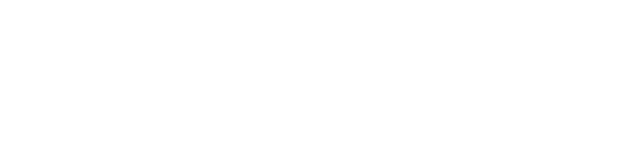
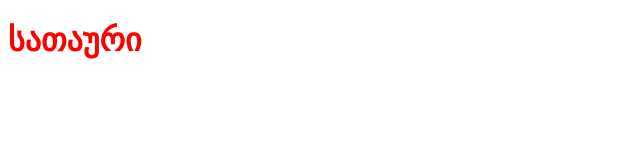
Before and after one commit to NokaK/lesson4-gitHub, a plain HTML site: page index.html in a window 1280 px wide. Shown: the whole page, without its empty margins (0-640 px from the left). Drawn offline with Linux system fonts and the light colour scheme.

Commit message:
add css file, add h1 tag styles

```diff
--- a/index.html
+++ b/index.html
@@ -1,9 +1,10 @@
 <!DOCTYPE html>
 <html>
 <head>
-	<title></title>
+	<link rel="stylesheet" type="text/css" href="style.css">
+	<title>gitHub</title>
 </head>
 <body>
-
+	<h1>სათაური</h1>
 </body>
 </html>
--- /dev/null
+++ b/style.css
@@ -0,0 +1,3 @@
+h1 {
+	color: red;
+}
```
